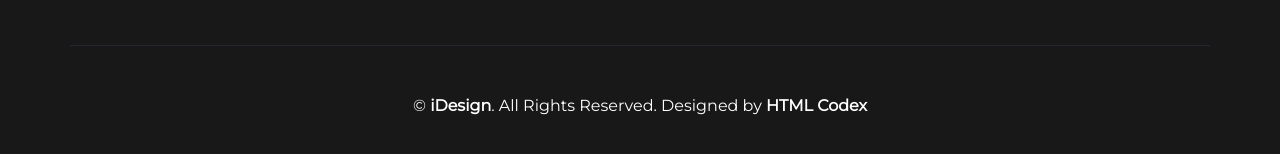
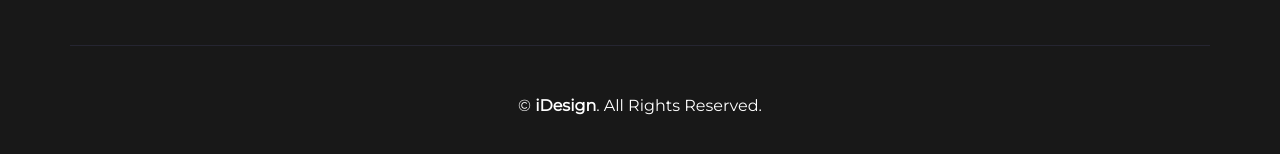
Before and after one commit to HadiqaAziz/iDesign, a plain HTML site: page service.html in a window 1280 px wide. Shown: the part 2539-2693 px from the top of the page. Drawn offline with nearby package versions, Linux system fonts and the light colour scheme.

Commit message:
Update service.html

```diff
--- a/service.html
+++ b/service.html
@@ -310,8 +310,7 @@
         </div>
         <div class="container border-top border-secondary pt-5">
             <p class="m-0 text-center text-white">
-                &copy; <a class="text-white font-weight-bold" href="#">iDesign</a>. All Rights Reserved. Designed by
-                <a class="text-white font-weight-bold" href="https://htmlcodex.com">HTML Codex</a>
+                &copy; <a class="text-white font-weight-bold" href="#">iDesign</a>. All Rights Reserved.
             </p>
         </div>
     </div>
```
